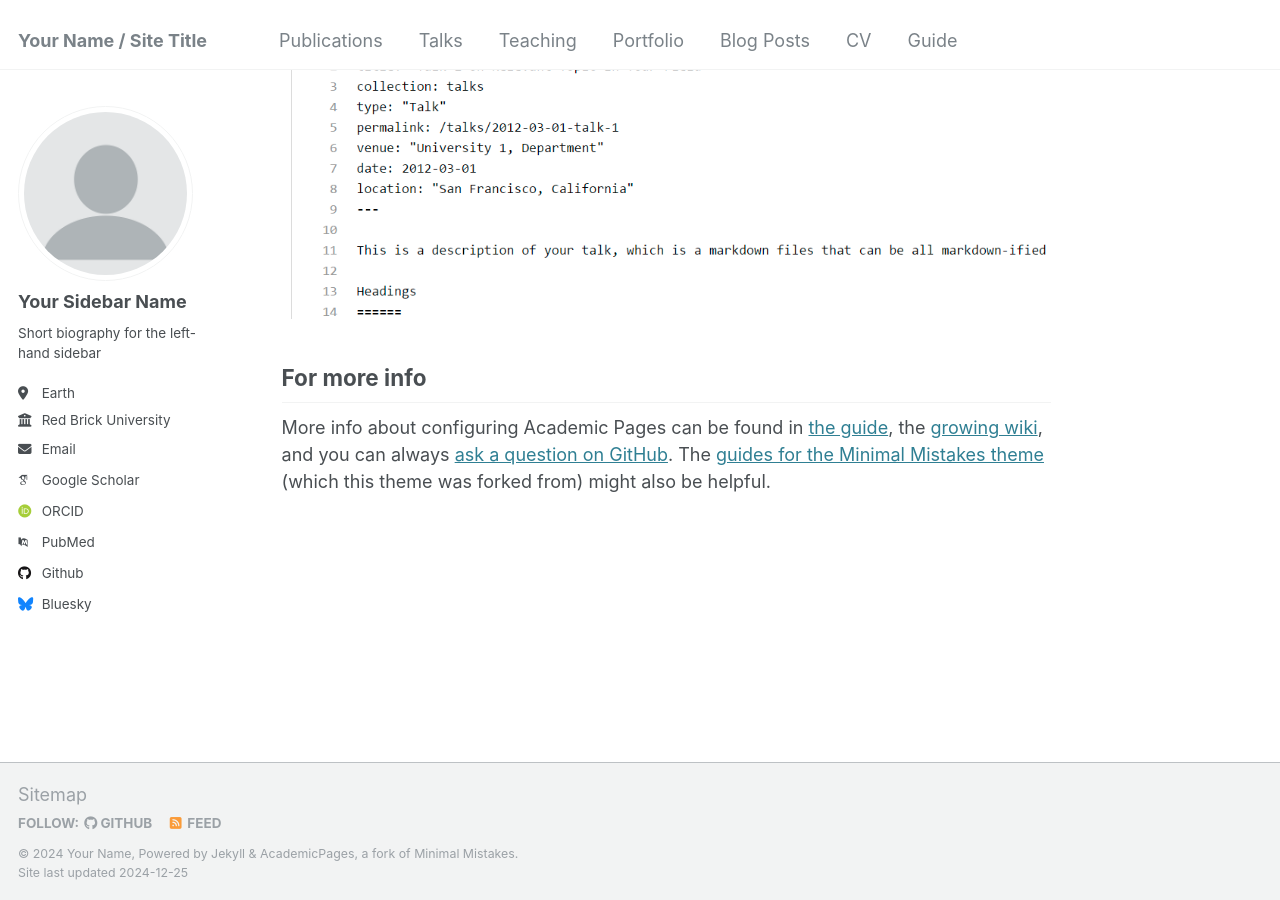
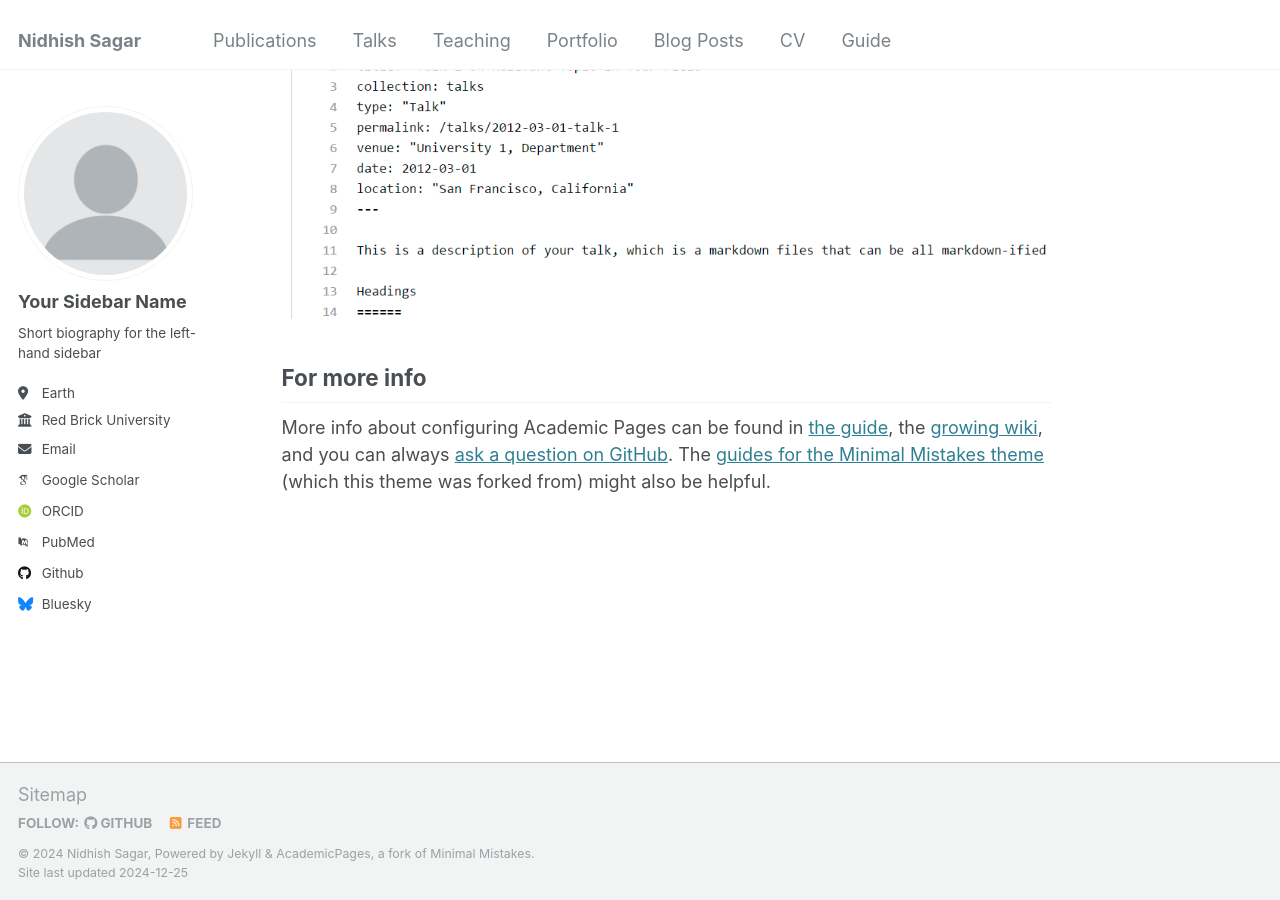
Before and after one commit to sagarnidhish/sagarnidhish.github.io, a Jekyll site: the page built from _pages/about.md, in a window 1280 px wide and 900 px high, scrolled down 2643 px. Built offline with Jekyll 4.4.1, drawn with Linux system fonts in a browser that asks for light colours; some web fonts are replaced.

Commit message:
Update _config.yml

```diff
--- a/_config.yml
+++ b/_config.yml
@@ -8,13 +8,13 @@
 
 # Basic Site Settings
 locale                   : "en-US"
-title                    : "Your Name / Site Title"
+title                    : "Nidhish Sagar"
 title_separator          : "-"
-name                     : &name "Your Name"
-description              : &description "personal description"
-url                      : https://academicpages.github.io # the base hostname & protocol for your site e.g. "https://[your GitHub username].github.io"
+name                     : &name "Nidhish Sagar"
+description              : &description "Graduate Student at MIT"
+url                      : https://sagarnidhish.github.io # the base hostname & protocol for your site e.g. "https://[your GitHub username].github.io"
 baseurl                  : "" # the subpath of your site, e.g. "/blog"
-repository               : "academicpages/academicpages.github.io"
+repository               : "sagarnidhish/sagarnidhish.github.io"
 
 # Site Author - The following control what appear as part of the author content on the side bar.
 #               If a field is blank the icon and link will not appear, otherwise it will be shown.
```
